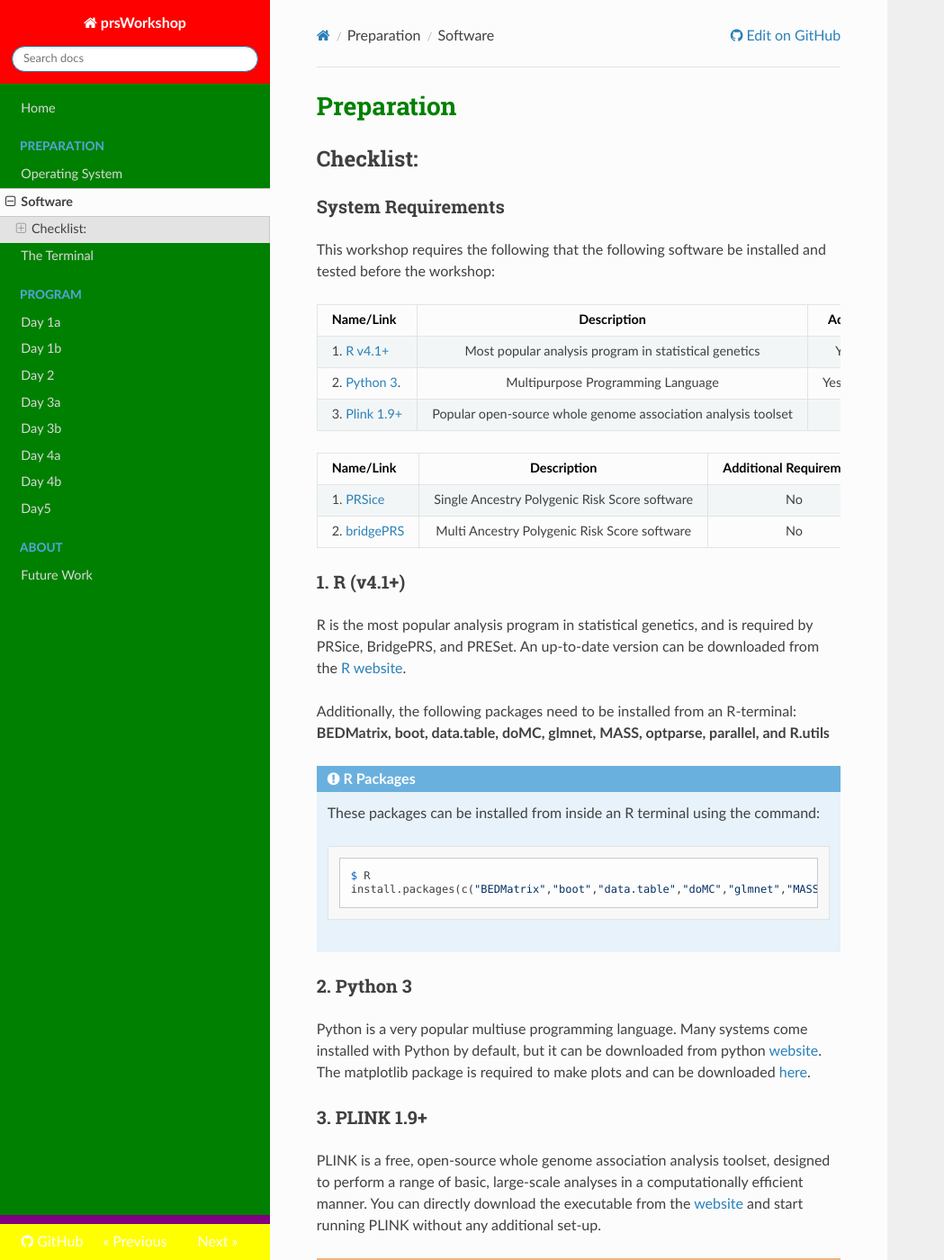
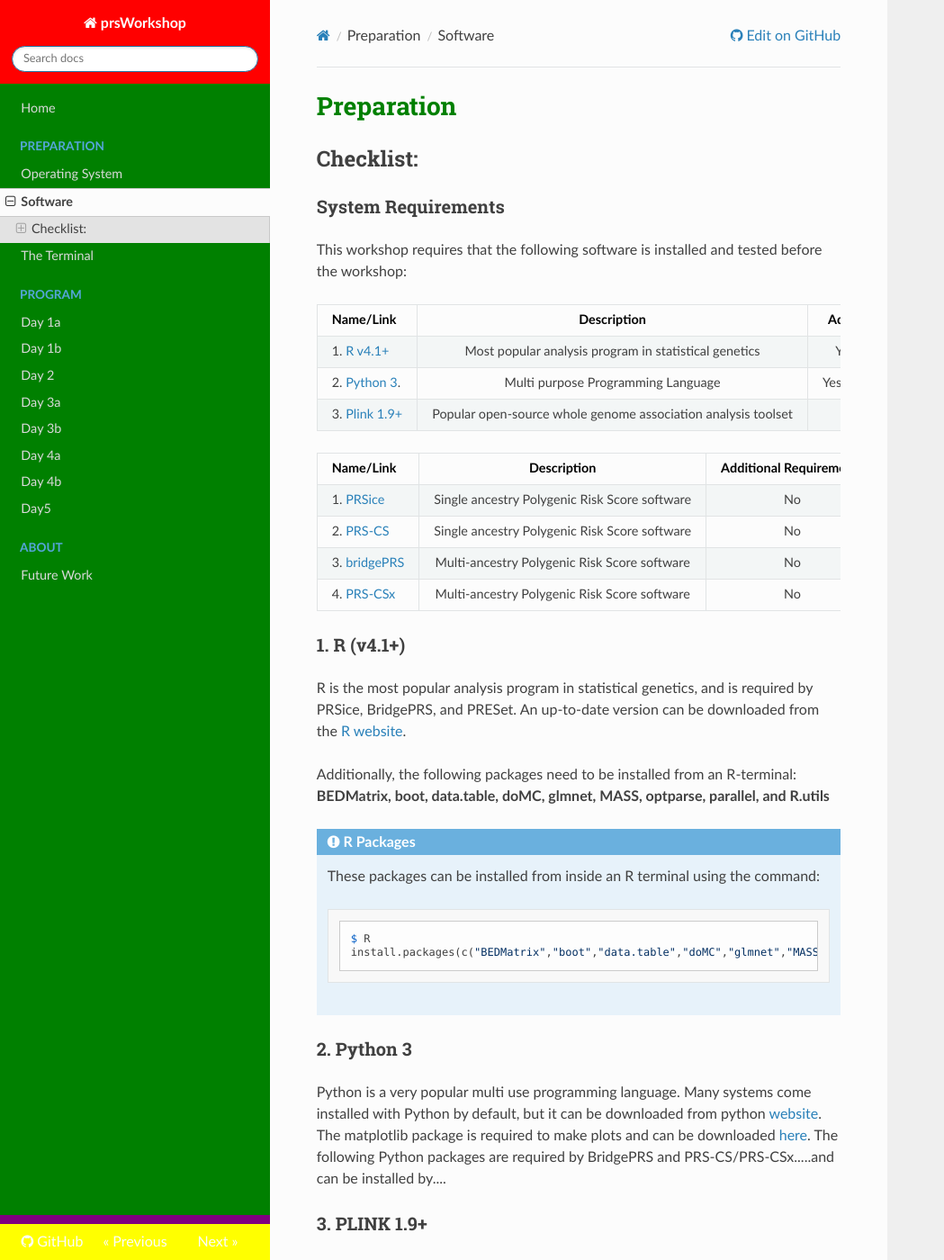
Before and after one commit to tadesouaiaia/prsWorkshop-website, an MkDocs documentation site: the page built from docs/prep_software.md, in a window 1280 px wide and 1400 px high. Shown: the whole window at 90% size, without its empty margins (0-1049 px from the left). Built offline with MkDocs 1.6.1, drawn with Linux system fonts in a browser that asks for light colours; nearby versions of some CDN libraries; comment, search, counter and statistics services are not loaded; some of the changed text lies outside the part shown.

Commit message:
Update prep_software.md

````diff
--- a/docs/prep_software.md
+++ b/docs/prep_software.md
@@ -5,21 +5,23 @@
 ## Checklist:
 
 ### System Requirements
-This workshop requires the following that the following software be installed and tested before the workshop:
+This workshop requires that the following software is installed and tested before the workshop:
 
 
 | Name/Link | Description  | Additional Requirements
 | -----------------|:----------:|:----------:|
 | 1. [R v4.1+](https://www.r-project.org/) | Most popular analysis program  in statistical genetics | Yes (Specific Libraries).
-| 2. [Python 3](https://www.python.org/downloads/).  | Multipurpose Programming Language | Yes (The matplotlib library).
+| 2. [Python 3](https://www.python.org/downloads/).  | Multi purpose Programming Language | Yes (The matplotlib library).
 | 3. [Plink 1.9+](https://www.cog-genomics.org/software) | Popular open-source whole genome association analysis toolset | No
 
 
 
 | Name/Link | Description  | Additional Requirements
 | -----------------|:----------:|:----------:|
-| 1. [PRSice](https://choishingwan.github.io/PRSice/)  | Single Ancestry Polygenic Risk Score software | No
-| 2. [bridgePRS](www.bridgePRS.net)  | Multi Ancestry Polygenic Risk Score software | No
+| 1. [PRSice](https://choishingwan.github.io/PRSice/)  | Single ancestry Polygenic Risk Score software | No
+| 2. [PRS-CS](https://github.com/getian107/PRScs)  | Single ancestry Polygenic Risk Score software | No
+| 3. [bridgePRS](www.bridgePRS.net)  | Multi-ancestry Polygenic Risk Score software | No
+| 4. [PRS-CSx](https://github.com/getian107/PRScs)  | Multi-ancestry Polygenic Risk Score software | No
 
 
 
@@ -37,17 +39,16 @@ Additionally, the following packages need to be installed from an R-terminal:  *
         ```
 
 ### 2. Python 3
-Python is a very popular multiuse programming language.  Many systems come installed with Python by default,
-but it can be downloaded from python [website](https://www.python.org/downloads/).  The matplotlib package is required to
-make plots and can be downloaded [here](https://matplotlib.org/stable/users/installing/index.html).
+Python is a very popular multi use programming language.  Many systems come installed with Python by default,
+but it can be downloaded from python [website](https://www.python.org/downloads/).  The matplotlib package is required to make plots and can be downloaded [here](https://matplotlib.org/stable/users/installing/index.html).
+The following Python packages are required by BridgePRS and PRS-CS/PRS-CSx.....and can be installed by....
 
 
 ### 3. PLINK 1.9+
 PLINK is a free, open-source whole genome association
 analysis toolset, designed to perform a range of basic, large-scale analyses
-in a computationally efficient manner. You can directly download the
-executable from the [website](https://www.cog-genomics.org/software) and start
-running PLINK without any additional set-up.
+in a computationally efficient manner. PLINK executable can be downloaded
+from [website](https://www.cog-genomics.org/software).
 
 
 !!! warning "Extra MacOs Security:"
````
